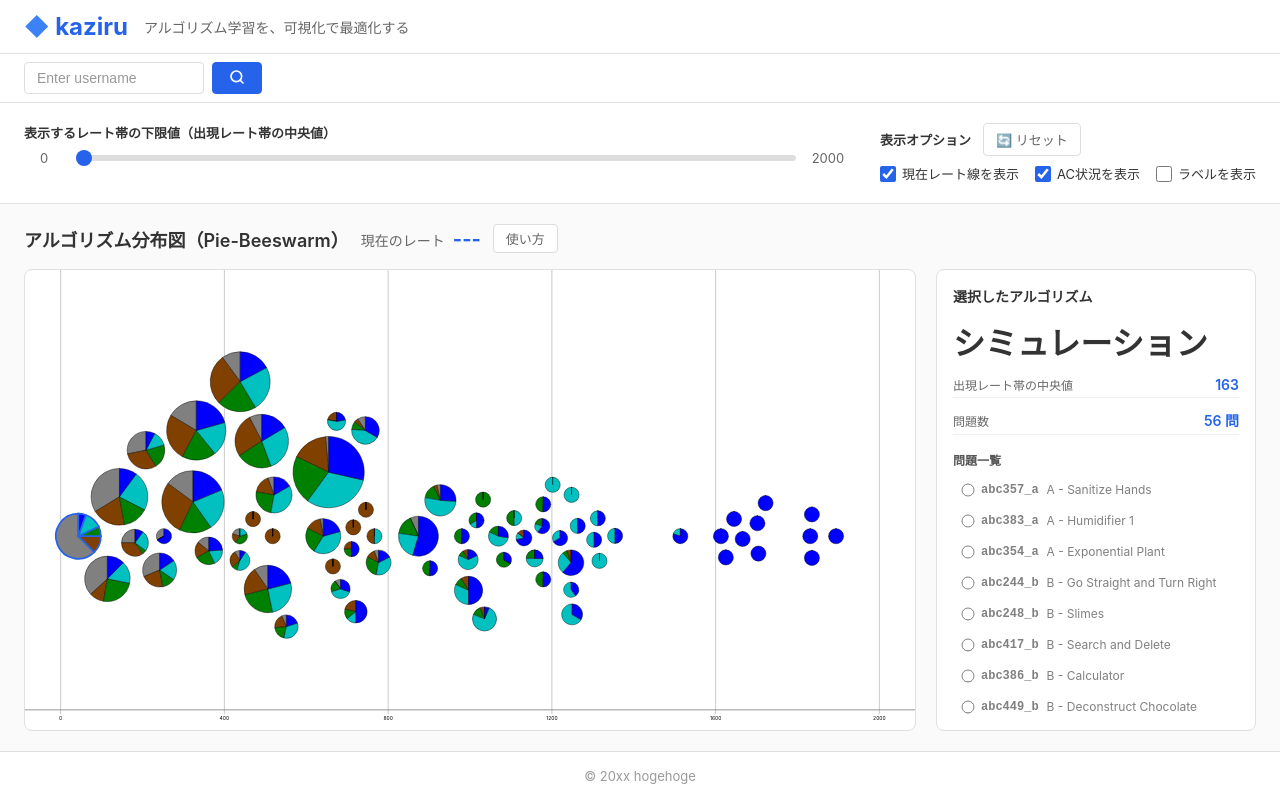
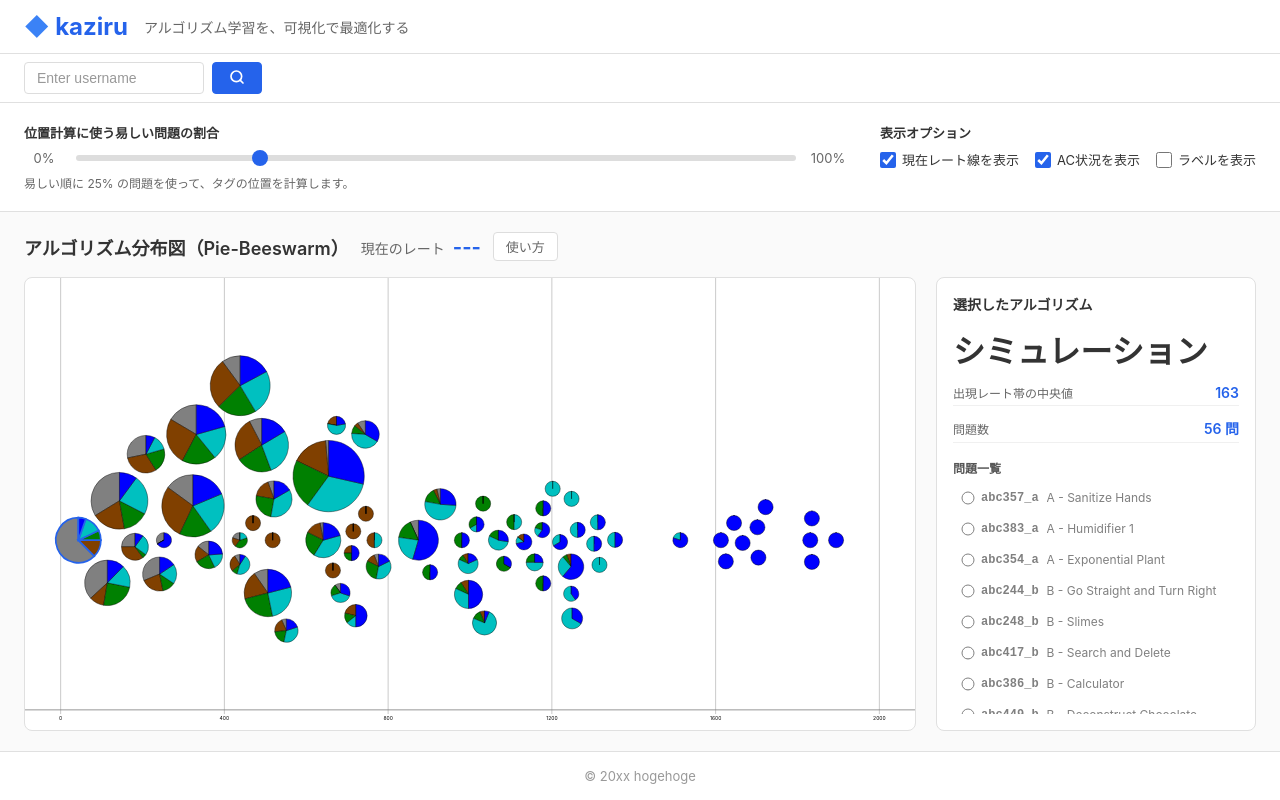
Before and after one commit to vdslab/theme2026-kaziru, a React (Vite) app: page / in a window 1280 px wide. Built offline with nearby package versions, Linux system fonts and the light colour scheme.

Commit message:
feat: 位置計算に使用する易しい問題の割合を追加し、関連するスタイルを整備

```diff
--- a/src/App.jsx
+++ b/src/App.jsx
@@ -1,7 +1,10 @@
-import { useEffect, useState } from "react";
+import { useEffect, useMemo, useState } from "react";
 
 import { computeBeeswarm } from "./utils/beeswarm";
-import { computeAnchoredClassicalMds } from "./utils/classicalMds";
+import {
+  computeAnchoredClassicalMds,
+  DEFAULT_LOWER_FRACTION,
+} from "./utils/classicalMds";
 import { loadCsv, findColumn } from "./utils/loadCsv";
 import {
   groupByAlgorithm,
@@ -14,8 +17,23 @@ import Main from "./components/Main";
 import Footer from "./components/Footer";
 
 export default function App() {
-  const [summary, setSummary] = useState([]);
+  const [summaryData, setSummaryData] = useState([]);
+  const [algorithmGroups, setAlgorithmGroups] = useState({});
   const [allRows, setAllRows] = useState([]);
+  const [lowerFraction, setLowerFraction] = useState(DEFAULT_LOWER_FRACTION);
+
+  const summary = useMemo(() => {
+    if (summaryData.length === 0) {
+      return [];
+    }
+
+    const mdsData = computeAnchoredClassicalMds(
+      summaryData,
+      algorithmGroups,
+      lowerFraction,
+    );
+    return computeBeeswarm(mdsData);
+  }, [algorithmGroups, lowerFraction, summaryData]);
 
   useEffect(() => {
     async function init() {
@@ -82,10 +100,8 @@ export default function App() {
         const bandCounts = countBandsByAlgorithm(processedRows, algoCol);
 
         const summaryData = createSummary(groups, bandCounts);
-        const mdsData = computeAnchoredClassicalMds(summaryData, groups);
-        const plottedData = computeBeeswarm(mdsData);
-
-        setSummary(plottedData);
+        setSummaryData(summaryData);
+        setAlgorithmGroups(groups);
         setAllRows(processedRows);
       } catch (error) {
         console.error(error);
@@ -101,6 +117,8 @@ export default function App() {
       <Main
         summary={summary}
         allRows={allRows}
+        lowerFraction={lowerFraction}
+        onLowerFractionChange={setLowerFraction}
       />
       <Footer />
     </div>
--- a/src/components/Main.jsx
+++ b/src/components/Main.jsx
@@ -16,8 +16,12 @@ const MOCK_ALGORITHM = {
   n: 53,
 };
 
-export default function Main({ summary, allRows }) {
-  const [rateThreshold, setRateThreshold] = useState(0);
+export default function Main({
+  summary,
+  allRows,
+  lowerFraction,
+  onLowerFractionChange,
+}) {
   const [showCurrentRate, setShowCurrentRate] = useState(true);
   const [showProgressRing, setShowProgressRing] = useState(true);
   const [showLabels, setShowLabels] = useState(false);
@@ -46,6 +50,11 @@ export default function Main({ summary, allRows }) {
 
   const [submissionsMap, setSubmissionsMap] = useState(new Map());
   const [submissionsLoaded, setSubmissionsLoaded] = useState(false);
+  const lowerFractionPercent = Math.round(lowerFraction * 100);
+  const lowerFractionDescription =
+    lowerFractionPercent === 0
+      ? "0%では、各タグの最も易しい1問を使って位置を計算します。"
+      : `易しい順に ${lowerFractionPercent}% の問題を使って、タグの位置を計算します。`;
 
   const handleFetchRate = async () => {
     const trimmed = username.trim();
@@ -130,25 +139,30 @@ export default function Main({ summary, allRows }) {
       <div className="controls-panel">
         <div className="rate-range-control">
           <div className="control-label">
-            表示するレート帯の下限値（出現レート帯の中央値）
+            位置計算に使う易しい問題の割合
           </div>
           <div className="range-slider">
-            <span>0</span>
+            <span>0%</span>
             <input
               type="range"
               min="0"
-              max="2000"
-              value={rateThreshold}
-              onChange={(e) => setRateThreshold(Number(e.target.value))}
+              max="100"
+              step="1"
+              value={lowerFractionPercent}
+              onChange={(e) => onLowerFractionChange(Number(e.target.value) / 100)}
+              aria-label="位置計算に使う易しい問題の割合"
+              aria-valuetext={`易しい順に${lowerFractionPercent}%の問題を使用`}
             />
-            <span>2000</span>
+            <span>100%</span>
           </div>
+          <p className="range-slider-description">
+            {lowerFractionDescription}
+          </p>
         </div>
 
         <div className="display-options">
           <div className="display-options-header">
             <div className="control-label">表示オプション</div>
-            <button className="reset-button">🔄 リセット</button>
           </div>
           <div className="checkboxes">
             <label>
--- a/src/components/PieBeeswarm/NodeLabel.jsx
+++ b/src/components/PieBeeswarm/NodeLabel.jsx
@@ -1,4 +1,4 @@
-import { useEffect, useRef, useState } from "react";
+import { useLayoutEffect, useRef, useState } from "react";
 
 export default function NodeLabel({ x, y, text, r }) {
   const LABEL_MARGIN = 10;
@@ -8,16 +8,16 @@ export default function NodeLabel({ x, y, text, r }) {
   const textRef = useRef(null);
   const [bbox, setBBox] = useState(null);
 
-  useEffect(() => {
+  useLayoutEffect(() => {
     if (textRef.current) {
       setBBox(textRef.current.getBBox());
     }
   }, [text]);
 
-  const textY = y + r + LABEL_MARGIN;
+  const labelY = y + r + LABEL_MARGIN;
 
   return (
-    <g>
+    <g transform={`translate(${x}, ${labelY})`}>
       {bbox && (
         <rect
           x={bbox.x - PADDING_X}
@@ -32,8 +32,8 @@ export default function NodeLabel({ x, y, text, r }) {
 
       <text
         ref={textRef}
-        x={x}
-        y={textY}
+        x="0"
+        y="0"
         textAnchor="middle"
         fontSize="12"
       >
--- a/src/utils/classicalMds.js
+++ b/src/utils/classicalMds.js
@@ -1,4 +1,4 @@
-const LOWER_FRACTION = 0.25;
+export const DEFAULT_LOWER_FRACTION = 0.25;
 const ANCHOR_MIN = 0;
 const ANCHOR_MAX = 2000;
 const ANCHOR_STEP = 200;
@@ -22,7 +22,7 @@ function quantileSorted(sorted, q) {
 }
 
 // Python版と同様に、各タグの難易度が低い側だけを距離計算に使う。
-function lowerFractionValues(values, fraction = LOWER_FRACTION) {
+function lowerFractionValues(values, fraction = DEFAULT_LOWER_FRACTION) {
   const sorted = values
     .filter(Number.isFinite)
     .slice()
@@ -237,13 +237,17 @@ function createAnchorValues() {
  * 各アルゴリズムの難易度分布を1次元古典的MDSへ埋め込み、x座標を返す。
  * 円の個数・半径・色内訳は変更しない。
  */
-export function computeAnchoredClassicalMds(summary, groups) {
+export function computeAnchoredClassicalMds(
+  summary,
+  groups,
+  lowerFraction = DEFAULT_LOWER_FRACTION,
+) {
   if (summary.length === 0) {
     return [];
   }
 
   const realDistributions = summary.map((item) =>
-    lowerFractionValues(groups[item.algo] ?? []),
+    lowerFractionValues(groups[item.algo] ?? [], lowerFraction),
   );
   const anchorValues = createAnchorValues();
   const anchorDistributions = anchorValues.map((value) => [value]);
--- a/style.css
+++ b/style.css
@@ -199,6 +199,12 @@ body {
   text-align: center;
 }
 
+.range-slider-description {
+  margin: 8px 0 0;
+  color: #666;
+  font-size: 12px;
+}
+
 .display-options {
   display: flex;
   flex-direction: column;
@@ -234,20 +240,6 @@ body {
   height: 16px;
   cursor: pointer;
   accent-color: #2563eb;
-}
-
-.reset-button {
-  padding: 6px 12px;
-  border: 1px solid #ddd;
-  background: white;
-  border-radius: 4px;
-  cursor: pointer;
-  font-size: 13px;
-  color: #666;
-}
-
-.reset-button:hover {
-  background: #f5f5f5;
 }
 
 /* Visualization Container */
```
